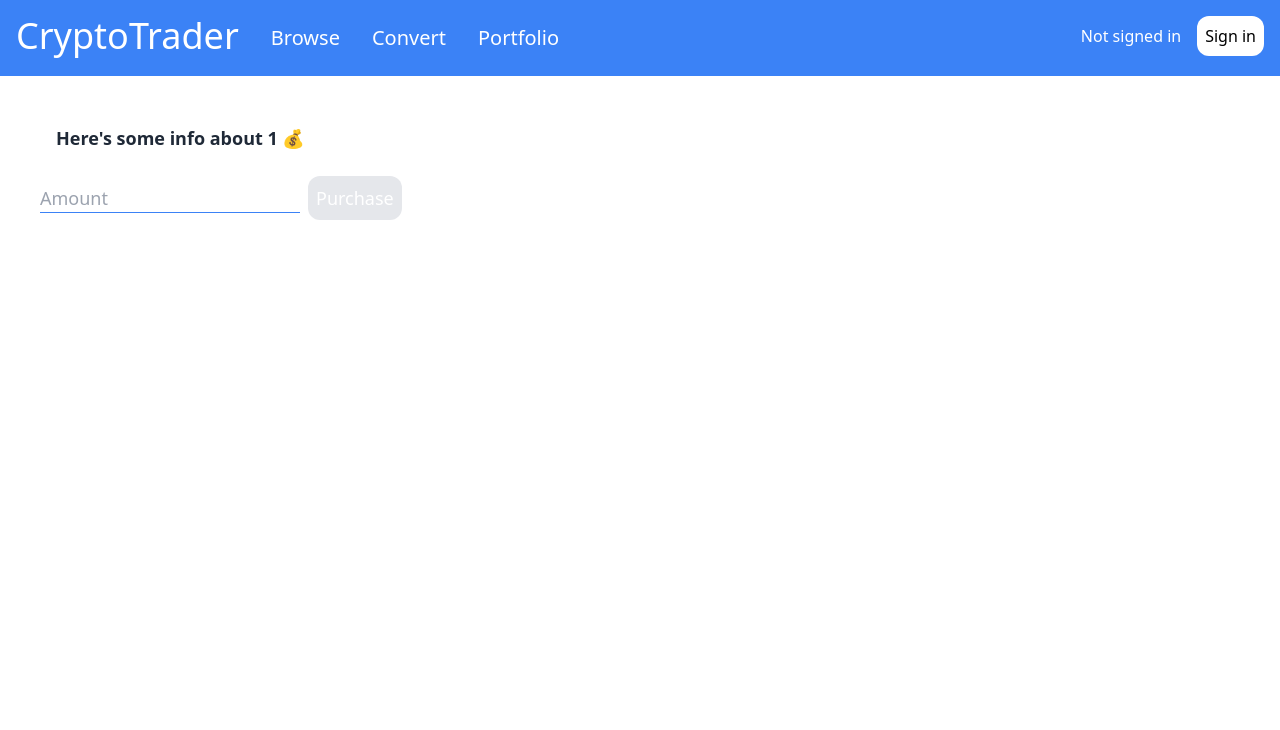
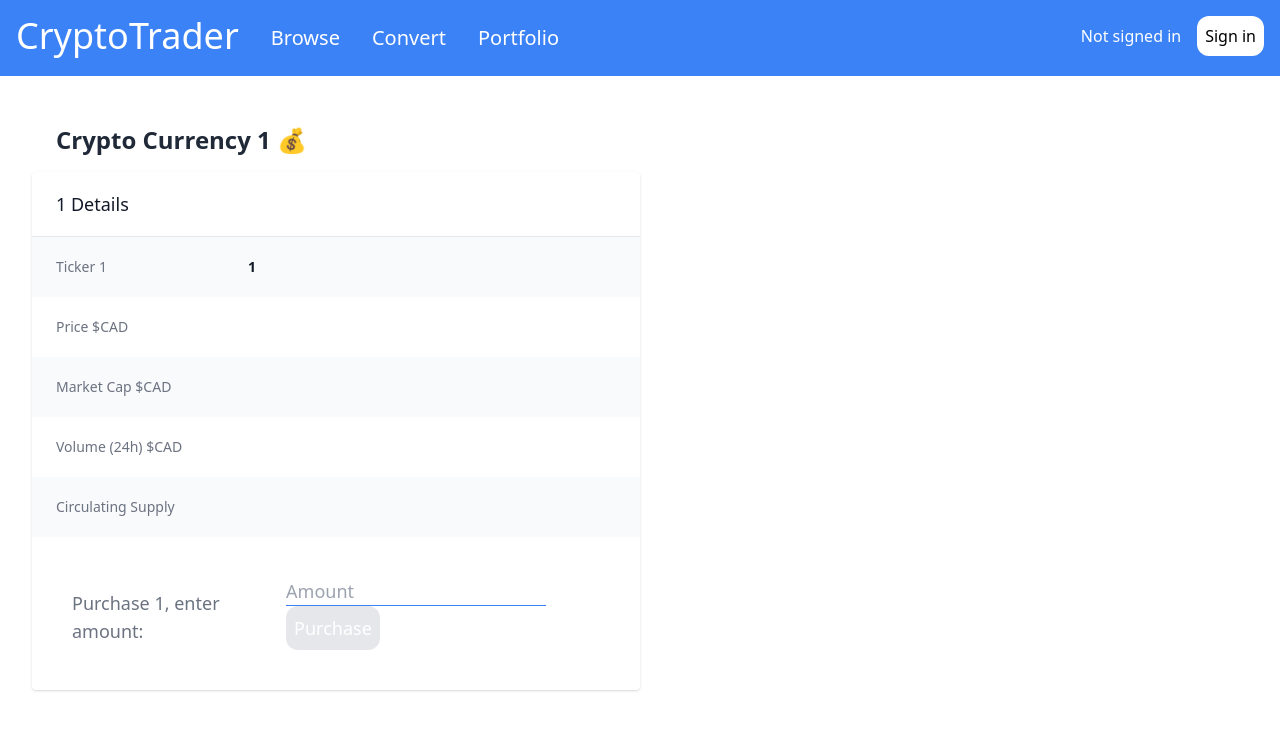
Before and after one commit to CSCIX691DAL/crypto-trader, a Next.js app: page /coins/1 in a window 1280 px wide. Shown: the top 730 px of the page. Built offline with nearby package versions, Linux system fonts and the light colour scheme; no server answers.

Commit message:
US-2 - Details page table

```diff
--- a/pages/coins/[coin].js
+++ b/pages/coins/[coin].js
@@ -6,6 +6,8 @@ import { useRouter } from 'next/router'
 import MD5 from 'crypto-js/md5'
 import encoder from 'crypto-js/enc-hex'
 import { purchase } from '../../services/transactions'
+
+
 
 export default function Coin() {
     const [ session, loading ] = useSession();
@@ -26,12 +28,54 @@ export default function Coin() {
             </Head>
 
             <Header/>
-            <div className="m-8 flex flex-col font-semibold text-lg text-gray-800 justify-center">
-                <div className="px-4 py-2 m-2">
-                    Here's some info about {coin} 💰
+
+
+            <div className="flex m-8 flex-col font-semibold text-lg text-gray-800 justify-center">
+                <div className="px-4 py-2 m-2 text-2xl">
+                    Crypto Currency {coin} 💰
                 </div>
+{/*----------------------------------------------*/}
 
-                <div className="items-center m-2">
+                <div className=" bg-white shadow overflow-hidden sm:rounded w-2/4 justify-center items-center " >
+                <div className="px-4 py-5 sm:px-6">
+                    <h3 className="text-lg leading-6 font-medium text-gray-900">{coin} Details</h3>
+
+                </div>
+                <div className="border-t border-gray-200">
+                    <dl>
+ {/*add coin details through API - Ticker code:*/}
+
+                    <div className="bg-gray-50 px-4 py-5 sm:grid sm:grid-cols-3 sm:gap-4 sm:px-6">
+                        <dt className="text-sm font-medium text-gray-500"> Ticker {coin}</dt>
+                        <dd className="mt-1 text-sm text-gray-900 sm:mt-0 sm:col-span-2">{coin}</dd>
+                    </div>
+
+ {/*/*add coin details through API - Price in CAD Dollars (use this as standard)*/}
+                    <div className="bg-white px-4 py-5 sm:grid sm:grid-cols-3 sm:gap-4 sm:px-6">
+                        <dt className="text-sm font-medium text-gray-500">Price $CAD</dt>
+                        <dd className="mt-1 text-sm text-gray-900 sm:mt-0 sm:col-span-2"> {/*Ticker code:*/} </dd>
+                    </div>
+
+{/*add coin details through API - Market Cap*/}
+                    <div className="bg-gray-50 px-4 py-5 sm:grid sm:grid-cols-3 sm:gap-4 sm:px-6">
+                        <dt className="text-sm font-medium text-gray-500">Market Cap $CAD</dt>
+                        <dd className="mt-1 text-sm text-gray-900 sm:mt-0 sm:col-span-2">{/*Ticker code:*/}</dd>
+                    </div>
+
+{/*add coin details through API - Volume (24h)*/}
+                    <div className="bg-white px-4 py-5 sm:grid sm:grid-cols-3 sm:gap-4 sm:px-6">
+                        <dt className="text-sm font-medium text-gray-500"> Volume (24h) $CAD </dt>
+                        <dd className="mt-1 text-sm text-gray-900 sm:mt-0 sm:col-span-2">{/* volume traded */}</dd>
+                    </div>
+
+{/*add coin details through API - Circulating supply*/}
+                    <div className="bg-gray-50 px-4 py-5 sm:grid sm:grid-cols-3 sm:gap-4 sm:px-6">
+                        <dt className="text-sm font-medium text-gray-500">Circulating Supply</dt>
+                        <dd className="mt-1 text-sm text-gray-900 sm:mt-0 sm:col-span-2"> {/* Supply*/}  </dd>
+                    </div>
+
+                    <div className=" flex m-10 justify-center">
+                    <dt className="text-m font-medium text-gray-500 pr-5 pt-3"> Purchase {coin}, enter amount: </dt>
                     <form>
                         <input type="number" min="0" placeholder="Amount" onChange={event => setAmount(event.target.value)} className="mr-2 border-b border-blue-500" />
                         {
@@ -42,8 +86,13 @@ export default function Coin() {
                             )
                         }
                     </form>
+                    </div>
+                    </dl>
+                </div>
                 </div>
             </div>
+
+
         </>
     )
 }
```
Also changed, not shown: 1 other file (tests, documents, lock files or other folders).
